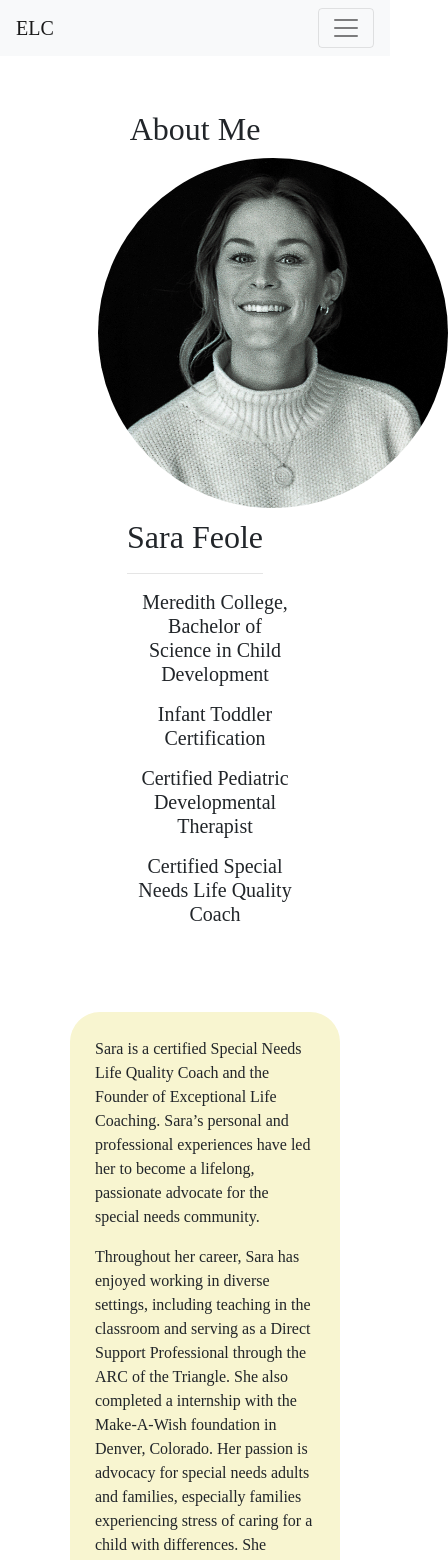
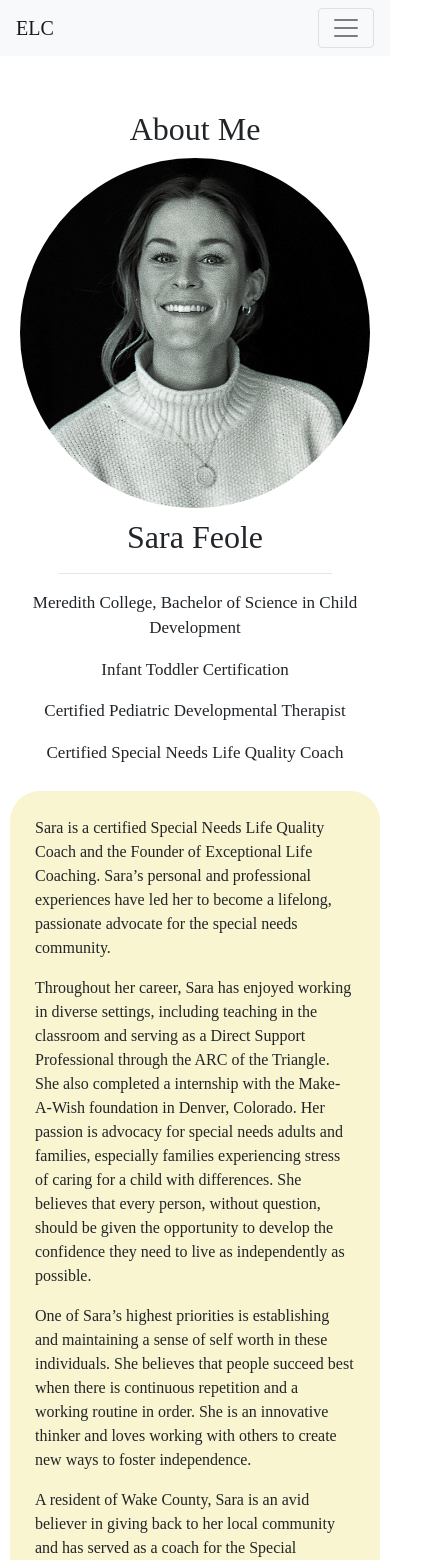
Before and after one commit to bfeole/elc-website, a React (Create React App) app in the folder elc-core/: page /about in a window 390 px wide. Shown: the top 1560 px of the page, 448 px wide, since content can reach past the window. Built offline with nearby package versions, Linux system fonts and the light colour scheme; a web font is replaced by a local one.

Commit message:
about page mobile styling

```diff
--- a/elc-core/src/Components/About.js
+++ b/elc-core/src/Components/About.js
@@ -21,7 +21,7 @@ const About = () => {
             <h2>Sara Feole</h2>
             <hr className='about-image-break' />
             {/* <h3>Certifications</h3> */}
-            <h5>
+            <p>
               <li>
                 <ul>
                   Meredith College, Bachelor of Science in Child Development
@@ -30,7 +30,7 @@ const About = () => {
                 <ul>Certified Pediatric Developmental Therapist</ul>
                 <ul>Certified Special Needs Life Quality Coach</ul>
               </li>
-            </h5>
+            </p>
           </div>
         </div>
         <div className='about-page-right'>
--- a/elc-core/src/Styles/about.css
+++ b/elc-core/src/Styles/about.css
@@ -75,11 +75,6 @@
 .about-page-right {
   max-width: 750px;
 }
-@media only screen and (max-width: 930px) {
-  .about-page-wrapper {
-    flex-direction: column;
-  }
-}
 
 /* .about-page-image-wrapper {
   display: inline-block;
@@ -100,9 +95,13 @@
   max-width: 70%;
 }
 
-li {
+.about-page-cert li {
   list-style-type: none;
   /* text-align: left; */
+}
+
+.about-page-cert ul {
+  padding-left: 0px;
 }
 
 .about-page-content {
@@ -124,3 +123,23 @@ li {
   text-align: left;
   /* border: 1px solid red; */
 }
+
+@media only screen and (max-width: 930px) {
+  .about-page-wrapper {
+    flex-direction: column;
+  }
+  .about-page-left {
+    max-width: 100%;
+  }
+  .about-page-content {
+    margin: 50px 10px 10px 50px;
+  }
+  .about-page-content {
+    margin: 10px;
+  }
+
+  .about-page-cert ul {
+    font-size: 17px;
+    padding-left: 0px;
+  }
+}
```
